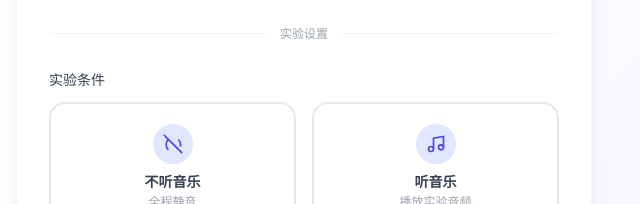
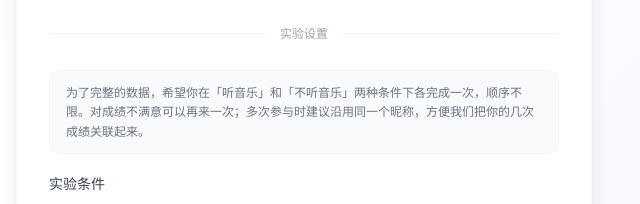
Before and after one commit to pmsjl/verbal_test, a React (Vite) app in the folder frontend/: page / in a window 1280 px wide. Shown: the part 523-727 px from the top of the page, without its empty margins (336-976 px from the left). Built offline with nearby package versions, Linux system fonts and the light colour scheme; no server answers.

Commit message:
添加实验条件要求文字

```diff
--- a/frontend/src/components/InfoForm.tsx
+++ b/frontend/src/components/InfoForm.tsx
@@ -145,6 +145,11 @@ export default function InfoForm({ onSubmitted }: Props) {
           <div className="flex-1 border-t border-gray-100" />
         </div>
 
+        {/* 参与说明 */}
+        <div className="mb-5 rounded-xl bg-gray-50 border border-gray-100 px-4 py-3 text-xs text-gray-500 leading-relaxed">
+          为了完整的数据，希望你在「听音乐」和「不听音乐」两种条件下各完成一次，顺序不限。对成绩不满意可以再来一次；多次参与时建议沿用同一个昵称，方便我们把你的几次成绩关联起来。
+        </div>
+
         {/* 实验条件 — 两张选卡 */}
         <div className="mb-7">
           <label className="block text-sm font-medium text-gray-700 mb-3">
```
